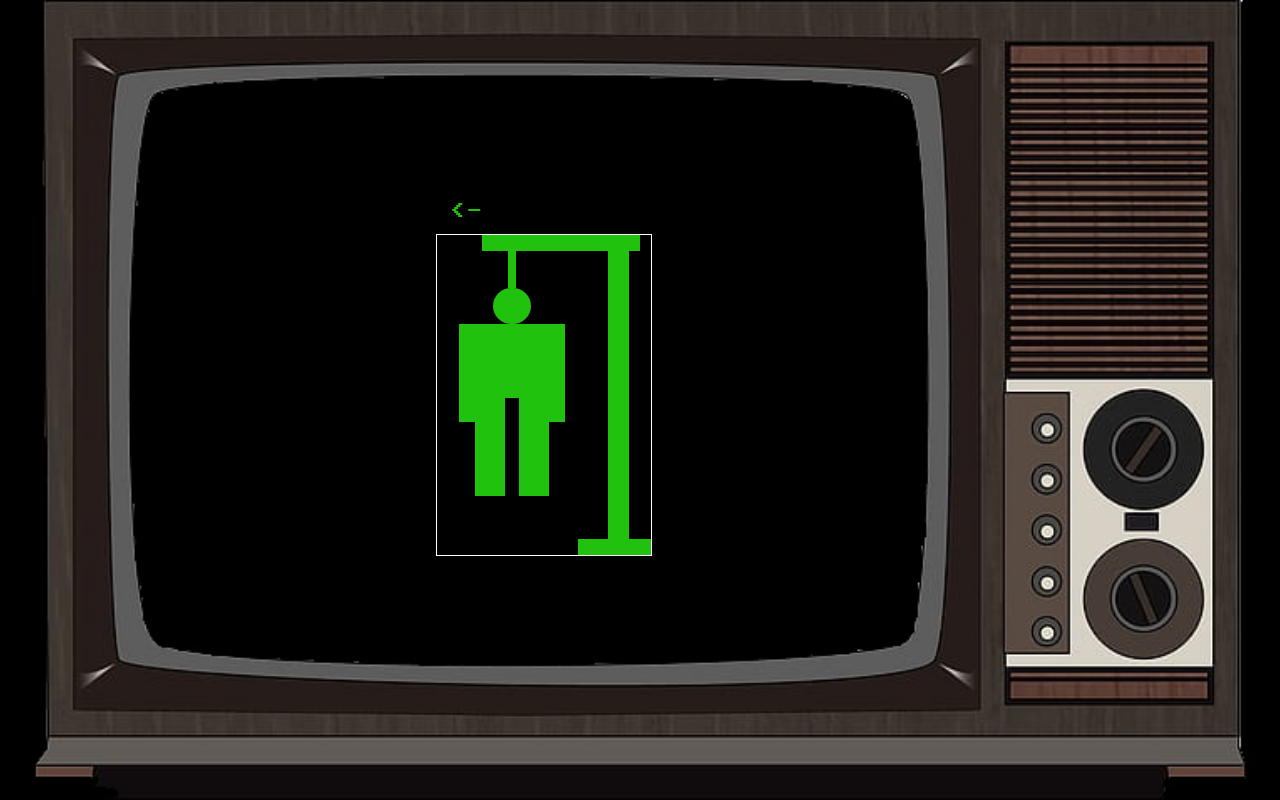
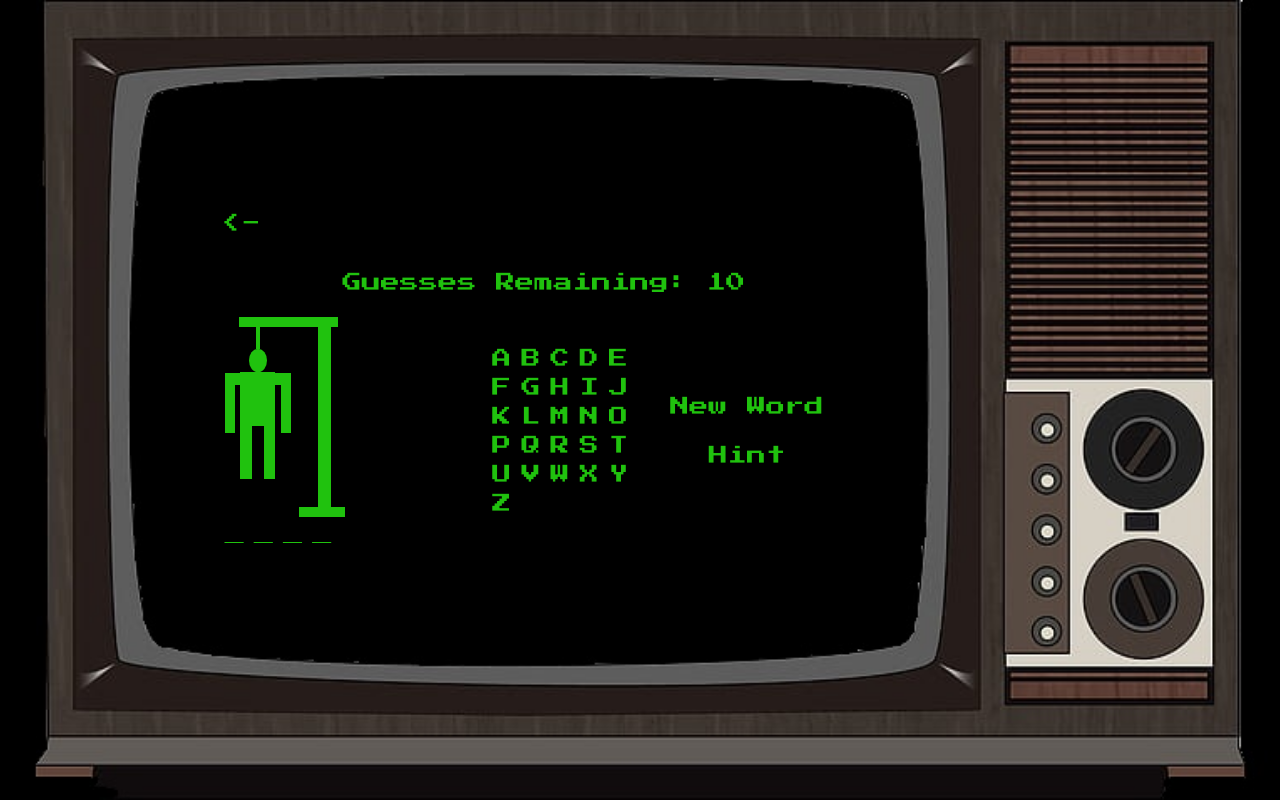
Before and after one commit to mrmister18/game_corner, a React app: page /hangman in a window 1280 px wide. Built offline with nearby package versions, Linux system fonts and the light colour scheme.

Commit message:
general layout of hangman, keeps track of correct/incorrect guesses

```diff
--- a/package.json
+++ b/package.json
@@ -4,6 +4,7 @@
     "build": "react-scripts build"
   },
   "dependencies": {
+    "axios": "^1.4.0",
     "react": "^18.2.0",
     "react-dom": "^18.2.0",
     "react-router-dom": "^6.11.1",
--- a/public/style.css
+++ b/public/style.css
@@ -88,11 +88,11 @@ html {
     margin-bottom: 20px;
 }
 
-#display-names {
+#display-names, .hangman-board {
     justify-content: space-between;
 }
 
-#tictactoe {
+#tictactoe, #hangman {
     font-size: larger;
 }
 
@@ -134,12 +134,8 @@ html {
     font-size: 19.2px;
 }
 /* HANGMAN CSS */
-.setup {
-    border: 1px solid white;
-}
-
 #hangman-visual {
-    height: 320px;
+    height: 200px;
     aspect-ratio: 2/3;
     align-items: flex-end;
 }
@@ -173,8 +169,17 @@ html {
 }
 
 #left-arm, #right-arm {
-    height: 40%;
-    width: 15%;
+    height: 32%;
+    width: 12%;
+    border-top: 12px solid #20C20E;
+}
+
+#left-arm {
+    border-left: 10px solid #20C20E;
+}
+
+#right-arm {
+    border-right: 10px solid #20C20E;
 }
 
 #center {
@@ -184,13 +189,13 @@ html {
 
 #legs {
     width: 100%;
-    height: 40%;
+    height: 35%;
     justify-content: space-between;
 }
 
 #body {
     width: 100%;
-    height: 30%;
+    height: 35%;
 }
 
 #head {
@@ -206,5 +211,15 @@ html {
 
 #left-leg, #right-leg {
     height: 100%;
+    width: 32%;
+}
+
+#alphabet {
     width: 40%;
+    display: flex;
+    flex-wrap: wrap;
 }
+
+.smaller-button {
+    padding: 5px;
+}
--- a/src/components/Hangman.js
+++ b/src/components/Hangman.js
@@ -4,6 +4,15 @@ import {} from "../game_logic/hangman";
 
 const Hangman = () => {
   const navigate = useNavigate();
+const alphabet = Array.from("ABCDEFGHIJKLMNOPQRSTUVWXYZ")
+const [gameState, setGameState] = useState({
+    word: "word",
+    definition: "",
+    tries: 10,
+    message: "Guesses Remaining: 10",
+    gameOver: false,
+    guesses: []
+})
 
   return (
     <div id="hangman">
@@ -15,11 +24,14 @@ const Hangman = () => {
       >
         &lt;-
       </div>
+      <div className="title" onClick={() => {console.log(gameState)}}>{gameState.message}</div>
+      <div className="row hangman-board">
+          <div className="column">
               <div id="hangman-visual" className="setup column">
                 <div id="rafter" className="active"></div>
                 <div className="row" id="between">
                   <div id="hanged-man" className="row">
-            <div id="left-arm" className="active"></div>
+                    <div id="left-arm" className=""></div>
                     <div id="center" className="column">
                       <div id="rope" className="active"></div>
                       <div id="head" className="active"></div>
@@ -29,11 +41,48 @@ const Hangman = () => {
                         <div id="right-leg" className="active"></div>
                       </div>
                     </div>
-            <div id="right-arm" className="active"></div>
+                    <div id="right-arm" className=""></div>
                   </div>
                   <div id="pole" className="active"></div>
                 </div>
                 <div id="floor" className="active"></div>
+              </div>
+              <div className="row" style={{justifyContent:"space-between"}}>
+              {Array.from(gameState.word.toUpperCase()).map((letter) => {
+                return <span className="letter" style={{textDecoration:"underline", margin:"5px"}}
+                >{gameState.guesses.includes(letter) ? letter : <span>&nbsp;</span>}</span>
+              })}</div>
+          </div>
+          <div className="row" style={{width:"65% "}}>
+          <div id="alphabet">
+          {alphabet.map((letter) => {
+            return <span onClick={() => {
+                if (!gameState.gameOver && !gameState.guesses.includes(letter)) {
+                    let gameStateCopy = {...gameState}
+                    gameStateCopy.guesses.push(letter)
+                    gameStateCopy.tries --
+                    gameStateCopy.message = `Guesses Remaining: ${gameStateCopy.tries}`
+                    if (!gameStateCopy.tries) {gameStateCopy.gameOver = true
+                    gameStateCopy.message = "Game Over"}
+                    setGameState(gameStateCopy)
+                }
+            }}
+            className={`letter smaller-button ${gameState.guesses.includes(letter) ? "active" : "highlight clickable"}`}>{letter}</span>
+          })}</div>
+          <div className="column">
+          <div className="button highlight clickable" onClick={() => {
+            setGameState({
+                word: "",
+                definition: "",
+                tries: 10,
+                message: "Guesses Remaining: 10",
+                gameOver: false,
+                guesses: []
+            })
+          }}>New Word</div>
+          <div className="button highlight clickable">Hint</div>
+          </div>
+          </div>
       </div>
     </div>
   );
```
Also changed, not shown: 1 other file. Lines whose indentation alone changed are shown as unchanged.
